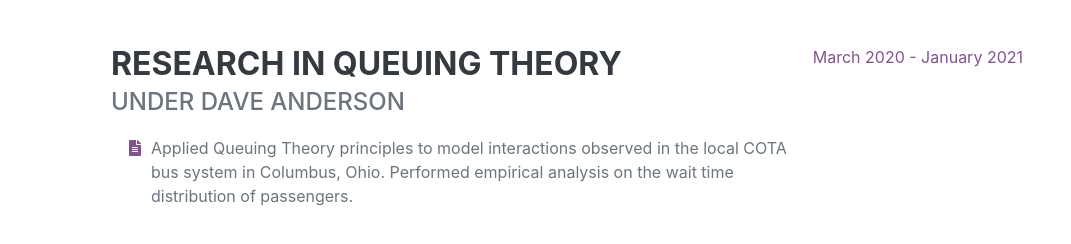
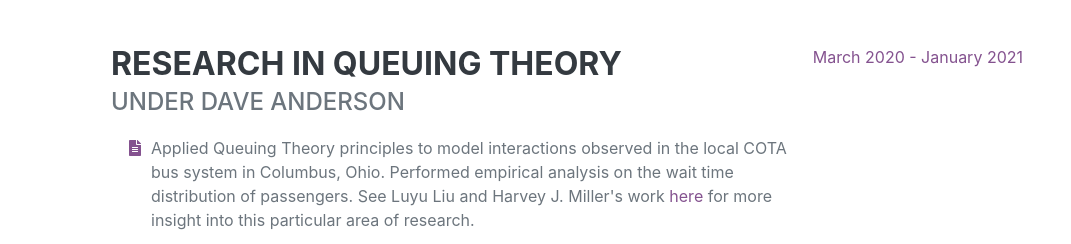
Before and after one commit to blake-whitman/blake-whitman.github.io, a plain HTML site: page index.html in a window 1280 px wide. Shown: the part 1630-1874 px from the top of the page, without its empty margins (209-1280 px from the left). Drawn offline with nearby package versions, Linux system fonts and the light colour scheme; a web font is replaced by a local one.

Commit message:
Update index.html

```diff
--- a/index.html
+++ b/index.html
@@ -116,7 +116,7 @@
                                 <ul class="fa-ul mb-0">
                                     <li>
                                     <span class="fa-li"><a href="https://www.overleaf.com/read/hdhvxpdvpfsy"><i class="fas fa-file-alt"></i></a></span>
-                                    Applied Queuing Theory principles to model interactions observed in the local COTA bus system in Columbus, Ohio. Performed empirical analysis on the wait time distribution of passengers.</p>
+                                    Applied Queuing Theory principles to model interactions observed in the local COTA bus system in Columbus, Ohio. Performed empirical analysis on the wait time distribution of passengers. See Luyu Liu and Harvey J. Miller's work <a href="https://github.com/blake-whitman/blake-whitman.github.io/blob/main/assets/wait-time.pdf">here</a> for more insight into this particular area of research.
                                     </li>
                                     <br>
                                     <li>
```
